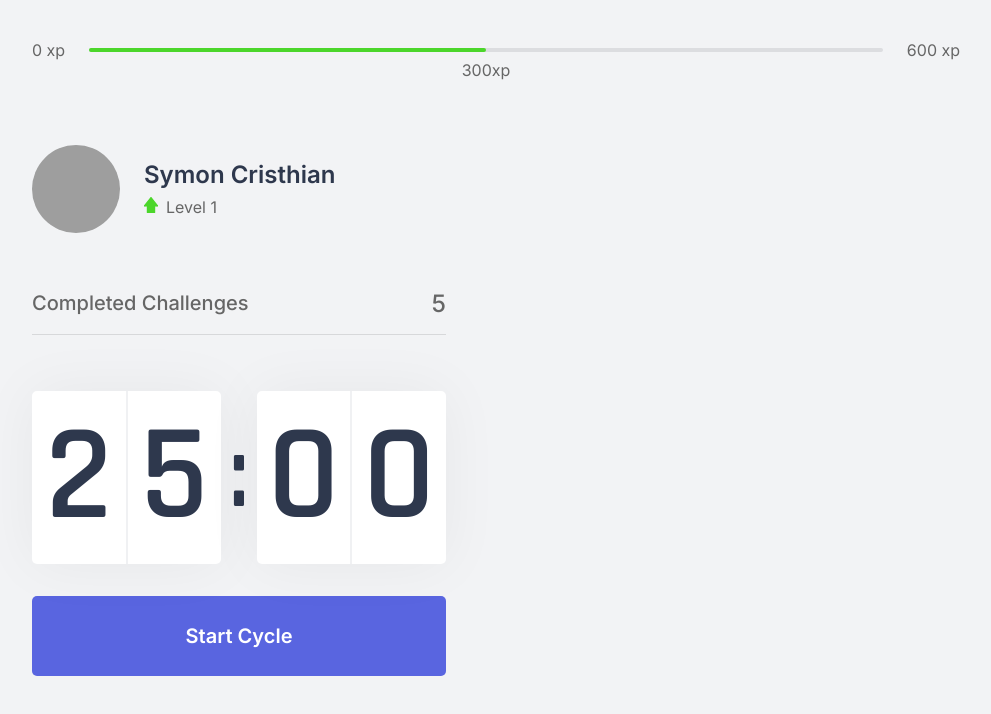
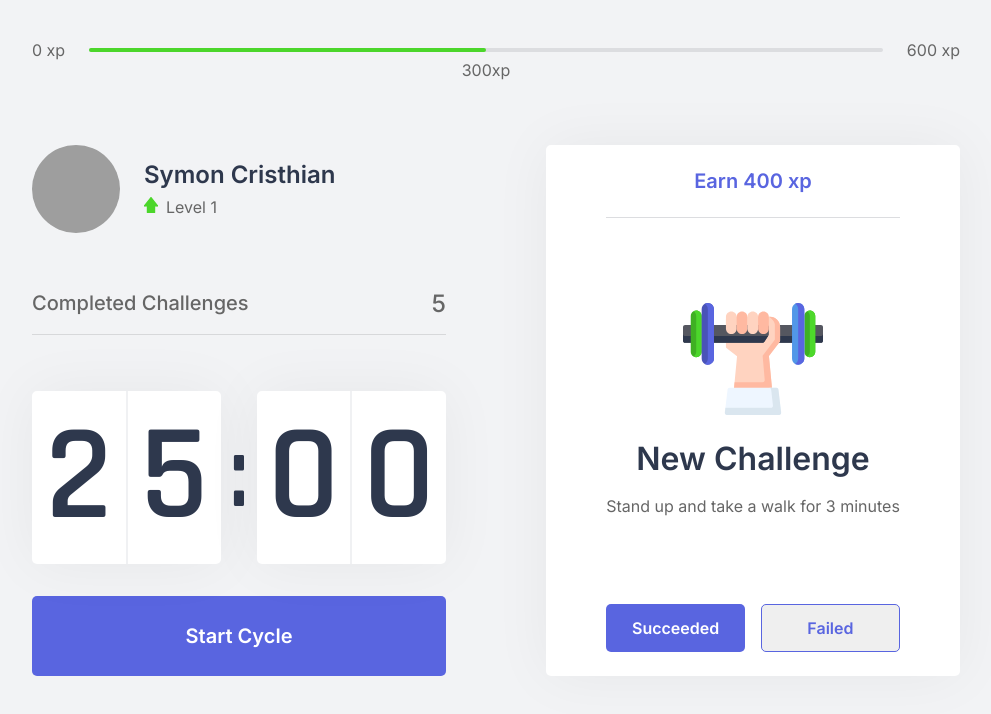
Before and after one commit to s4imu/Move.it, a Next.js app: page / in a window 1280 px wide. Shown: the top 714 px of the page, without its empty margins (144-1135 px from the left). Built offline with nearby package versions, Linux system fonts and the light colour scheme; grey boxes are pictures that could not be loaded.

Commit message:
Challenges box configuration

```diff
--- /dev/null
+++ b/src/components/ChallengeBox.tsx
@@ -0,0 +1,44 @@
+import styles from '../styles/components/ChallengeBox.module.css'
+
+export function ChallengeBox() {
+    const hasActivedChallenge = true
+
+    return (
+        <div className={styles.challengeBoxContainer}>
+            { hasActivedChallenge ? (
+                <div className={styles.challengeActive}>
+                    <header>Earn 400 xp</header>
+
+                    <main>
+                        <img src="icons/body.svg" alt="Body" />
+                        <strong>New Challenge</strong>
+                        <p>Stand up and take a walk for 3 minutes</p>
+                    </main>
+
+                    <footer>
+                        <button
+                            type="button"
+                            className={styles.challengeSucceededButton}
+                        >
+                            Succeeded
+                        </button>
+                        <button
+                            type="button"
+                            className={styles.challengeFailedButton}
+                        >
+                            Failed
+                        </button>
+                    </footer>
+                </div>
+            ) : (
+                    <div className={styles.challengeNotActive}>
+                        <strong>Finish a cycle to earn challenges to be completed</strong>
+                        <p>
+                            <img src="icons/level-up.svg" alt="Level Up" />
+                    Level up completing challenges
+                </p>
+                    </div>
+                )}
+        </div>
+    )
+}
--- a/src/pages/index.tsx
+++ b/src/pages/index.tsx
@@ -1,9 +1,10 @@
+import Head from 'next/head'
+
 import { CompletedChallenges } from "../components/CompletedChallenges"
 import { Countdown } from "../components/Countdown"
 import { ExperienceBar } from "../components/ExperienceBar"
 import { Profile } from "../components/Profile"
-
-import Head from 'next/head'
+import { ChallengeBox } from "../components/ChallengeBox"
 
 import styles from '../styles/pages/Home.module.css'
 
@@ -23,7 +24,7 @@
           <Countdown />
         </div>
         <div>
-
+          <ChallengeBox />
         </div>
       </section>
     </div>
--- /dev/null
+++ b/src/styles/components/ChallengeBox.module.css
@@ -0,0 +1,117 @@
+.challengeBoxContainer {
+    height: 100%;
+
+    background: var(--white);
+    border-radius: 5px;
+    box-shadow: 0 0 60px rgba(0, 0, 0, 0.05);
+    padding: 1.5rem 2rem;
+
+    display: flex;
+    flex-direction: column;
+    align-items: center;
+    justify-content: center;
+
+    text-align: center;
+}
+
+.challengeNotActive {
+    display: flex;
+    flex-direction: column;
+    align-items: center;
+}
+
+.challengeNotActive strong {
+    font-size: 1.5rem;
+    font-weight: 500;
+    line-height: 1.4;
+}
+
+.challengeNotActive p {
+    display: flex;
+    flex-direction: column;
+    align-items: center;
+    line-height: 1.4;
+    max-width: 70%;
+    margin-top: 3rem;
+}
+
+.challengeNotActive p img {
+    margin-bottom: 1rem;
+}
+
+.challengeActive {
+    height: 100%;
+
+    display: flex;
+    flex-direction: column;
+}
+
+.challengeActive header {
+    color: var(--blue);
+    font-weight: 600;
+    font-size: 1.25rem;
+    padding: 0 2rem 1.5rem;
+    border-bottom: 1px solid var(--gray-line);
+}
+
+.challengeActive main {
+    flex: 1;
+    display: flex;
+    flex-direction: column;
+    align-items: center;
+    justify-content: center;
+}
+
+.challengeActive main strong {
+    font-size: 2rem;
+    font-weight: 600;
+    color: var(--title);
+    margin: 1.5rem 0 1rem;
+}
+
+.challengeActive main p {
+    line-height: 1.5;
+}
+
+.challengeActive footer {
+    display: grid;
+    grid-template-columns: repeat(2, 1fr);
+    gap: 1rem;
+}
+
+.challengeActive footer button {
+    height: 3rem;
+
+    display: flex;
+    align-items: center;
+    justify-content: center;
+
+    border: 0;
+    border-radius: 5px;
+
+    color: var(--white);
+
+    font-size: 1rem;
+    font-weight: 600;
+}
+
+.challengeActive footer button.challengeSucceededButton {
+    background: var(--blue);
+    transition: background-color 0.2s;
+}
+
+.challengeActive footer button.challengeSucceededButton:hover {
+    background: var(--green);
+}
+
+.challengeActive footer button.challengeFailedButton {
+    color: var(--blue);
+    border: 1px solid var(--blue);
+    transition: background-color 0.2s;
+}
+
+.challengeActive footer button.challengeFailedButton:hover {
+    color: var(--white);
+    background: var(--red);
+    border: 0;
+}
```
Also changed, not shown: 1 other file (tests, documents, lock files or other folders).
